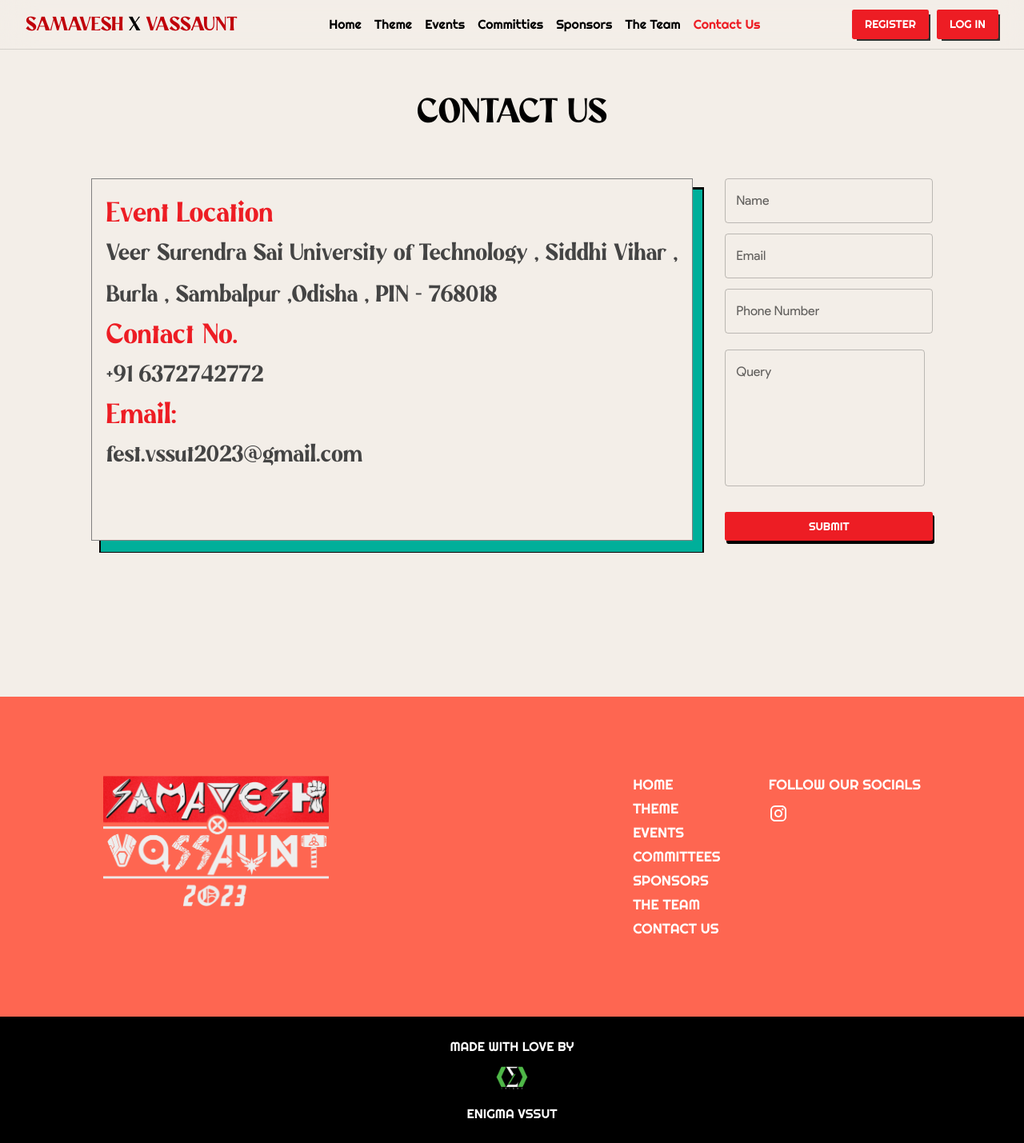
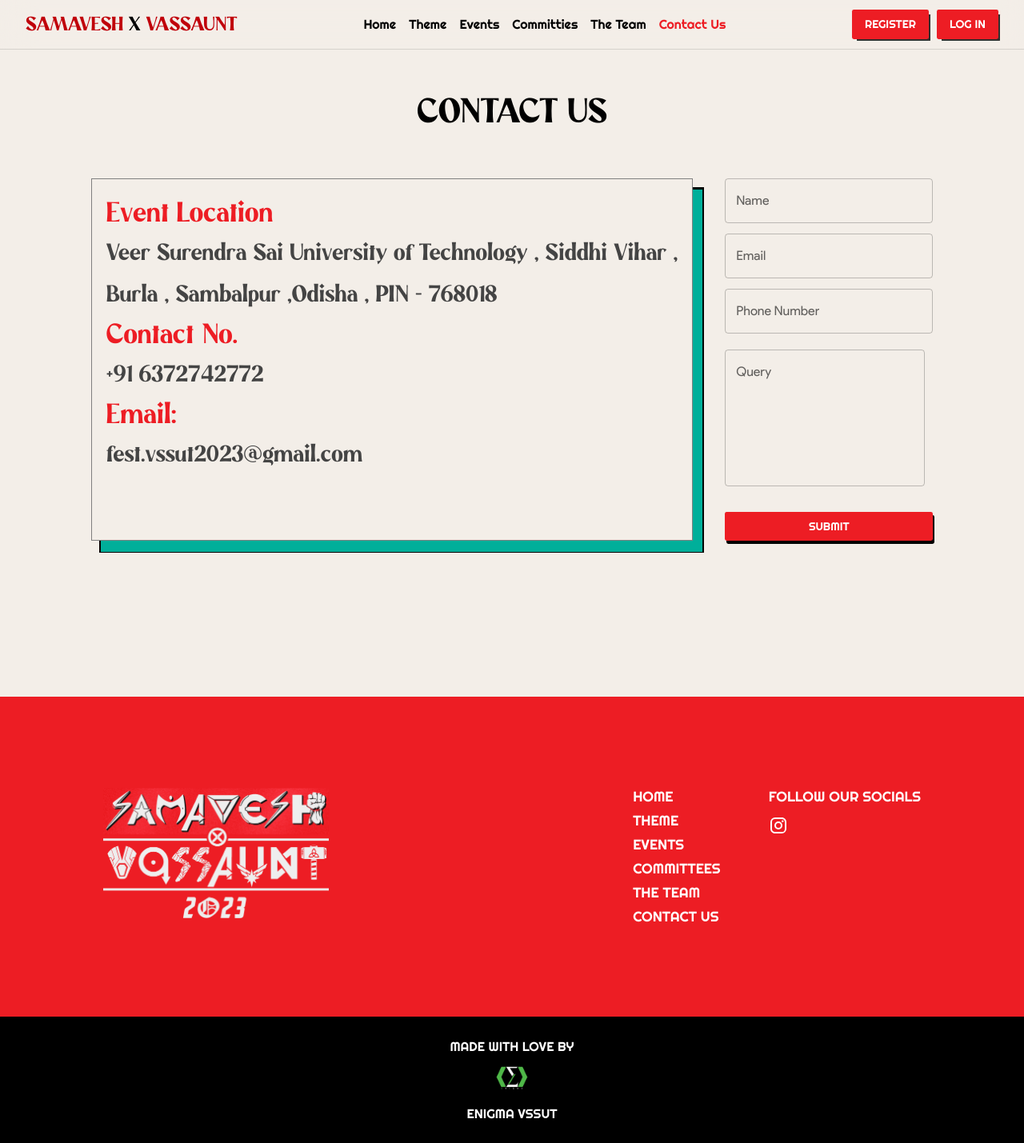
Before and after one commit to EnigmaVSSUT/sXv-frontend, a Next.js app: page /ContactUs in a window 1280 px wide. Shown: the whole page at 80% size. Built offline with nearby package versions, Linux system fonts and the light colour scheme; a small style sheet from the web is missing.

Commit message:
tkt style added

```diff
--- a/components/events/SmallCard.jsx
+++ b/components/events/SmallCard.jsx
@@ -1,5 +1,6 @@
 import React from "react";
 import Image from "next/image";
+import { Box, Typography } from "@mui/material";
 
 const SmallCard = ({
   eventname,
--- a/components/layout/Footer.jsx
+++ b/components/layout/Footer.jsx
@@ -17,7 +17,7 @@ const Footer = () => {
     >
       <Box
         sx={{
-          backgroundColor: "#fe6651",
+          backgroundColor: "#ed1d24",
           width: "100vw",
           height: "400px",
           display: "flex",
@@ -105,12 +105,6 @@ const Footer = () => {
                 variant="nav"
                 sx={{ fontSize: { xs: "1rem", md: "1.1rem" } }}
               >
-                <Link href="/#sponsors">SPONSORS</Link>
-              </Typography>
-              <Typography
-                variant="nav"
-                sx={{ fontSize: { xs: "1rem", md: "1.1rem" } }}
-              >
                 <Link href="/#organisers">THE TEAM</Link>
               </Typography>
               <Typography
--- a/components/layout/Header.jsx
+++ b/components/layout/Header.jsx
@@ -126,19 +126,7 @@ const Header = () => {
             Committies
           </Link>
         </Typography>
-        <Typography variant="nav">
-          <Link
-            href="/#sponsors"
-            onClick={() => {
-              setLink("/#sponsors");
-            }}
-            style={{
-              color: link === "/#sponsors" ? "#ed1d24" : "black",
-            }}
-          >
-            Sponsors
-          </Link>
-        </Typography>
+
         <Typography variant="nav">
           <Link
             href="/#organisers"
--- a/styles/globals.css
+++ b/styles/globals.css
@@ -16,19 +16,19 @@
 
 /* width */
 ::-webkit-scrollbar {
-  width: 10px;
+  width: 8px;
 }
 
 /* Track */
 ::-webkit-scrollbar-track {
   box-shadow: inset 0 0 5px grey;
-  border-radius: 10px;
+  border-radius: 5px;
 }
 
 /* Handle */
 ::-webkit-scrollbar-thumb {
   background: red;
-  border-radius: 5px;
+  border-radius: 3px;
 }
 
 /* Handle on hover */
```
Also changed, not shown: pages/index.jsx (+17 -16 lines).
